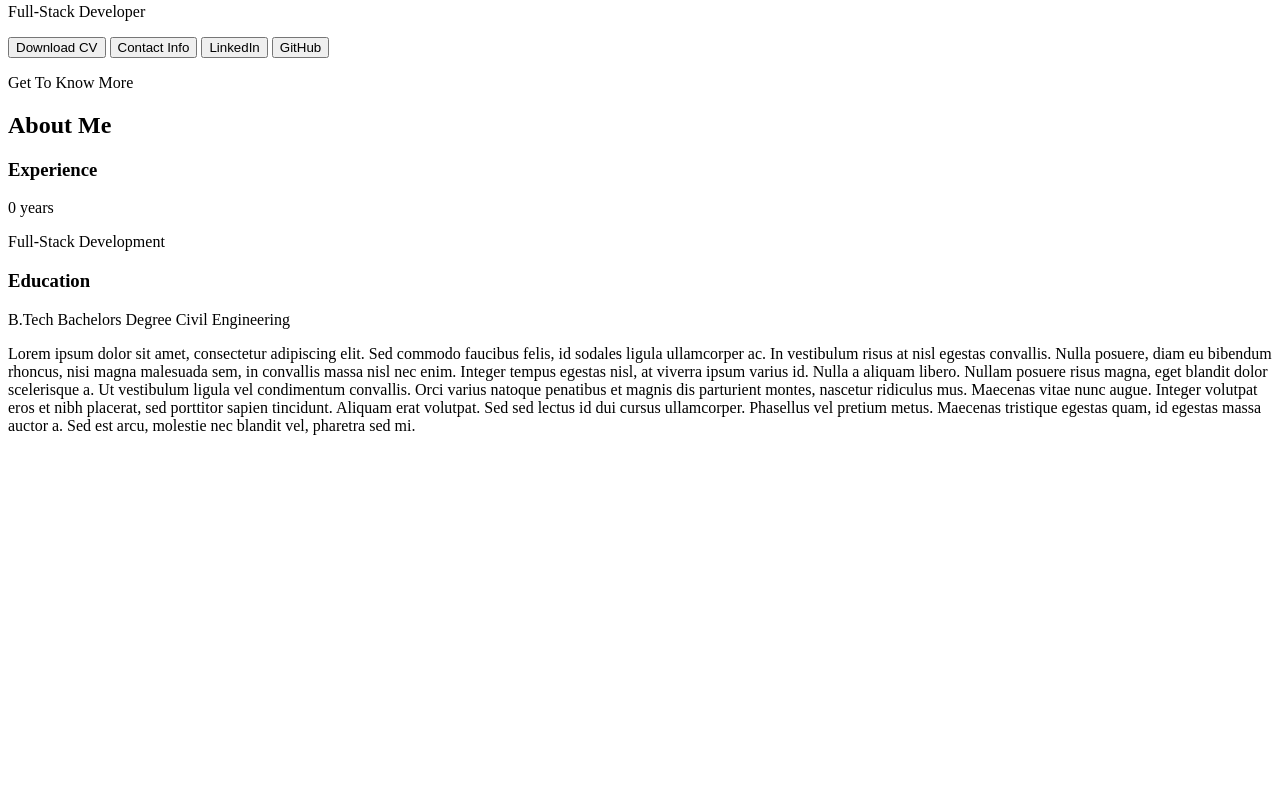
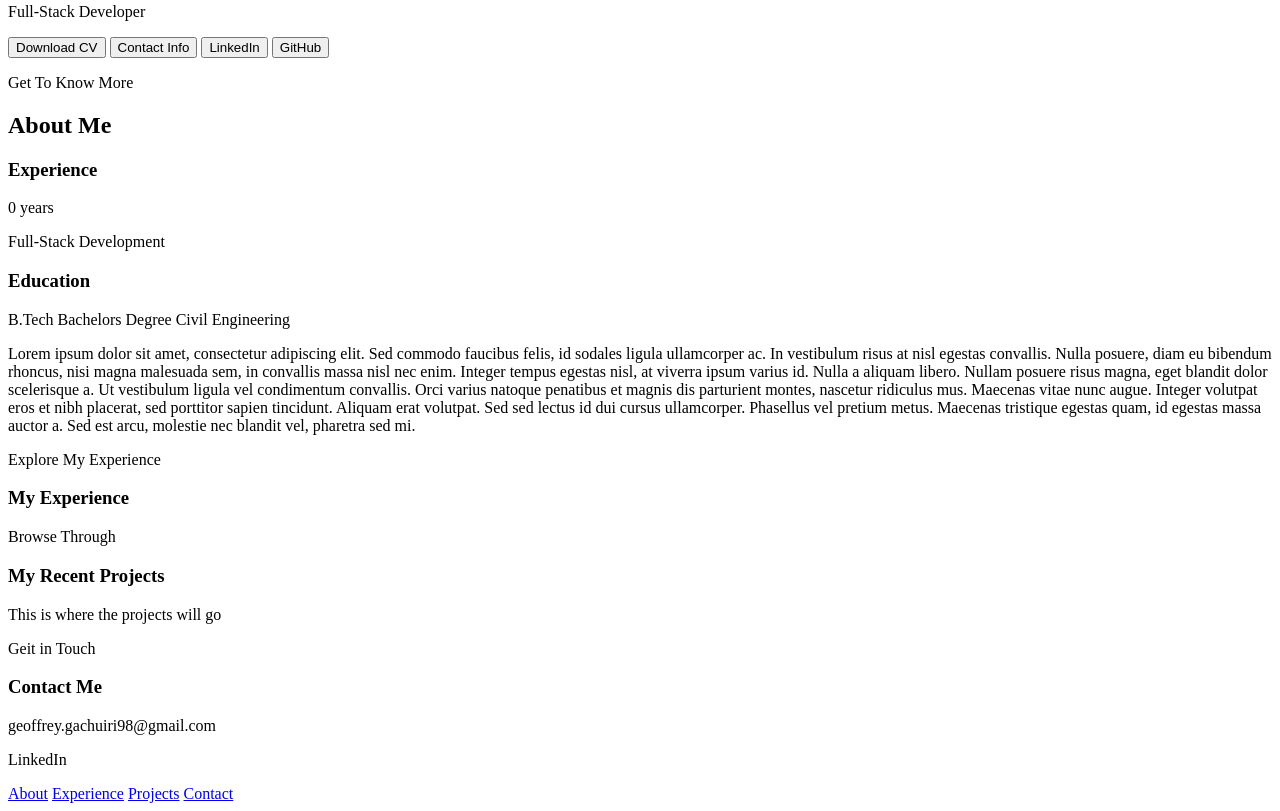
Before and after one commit to gashug/portfolio_website, a plain HTML site: page index.html in a window 1280 px wide. Shown: the part 500-1311 px from the top of the page. Before the commit the page ends 951 px from the top, so only its background shows below. Drawn offline with Linux system fonts and the light colour scheme.

Commit message:
Setup rest of the sections
Added the Experience, Projects and Contact Sections + a footer.

```diff
--- a/index.html
+++ b/index.html
@@ -55,19 +55,33 @@
         </section>
 
         <section id="experience">
-
+            <p>Explore My Experience</p>
+            <h3>My Experience</h3>
+            <!-- A bunch of technologies showcase-->
         </section>
 
         <section id="projects">
-
+            <p>Browse Through</p>
+            <h3>My Recent Projects</h3>
+            <p>This is where the projects will go</p>
         </section>
 
         <section id="contact">
-
+            <p>Geit in Touch</p>
+            <h3>Contact Me</h3>
+            <div>
+                <p>geoffrey.gachuiri98@gmail.com</p>
+                <p>LinkedIn</p>
+            </div>
         </section>
     </main>
     <footer>
-
+        <nav>
+            <a href="#about">About</a>
+            <a href="#experience">Experience</a>
+            <a href="#projects">Projects</a>
+            <a href="#contact">Contact</a>
+        </nav>
     </footer>
 </body>
 </html>
```
